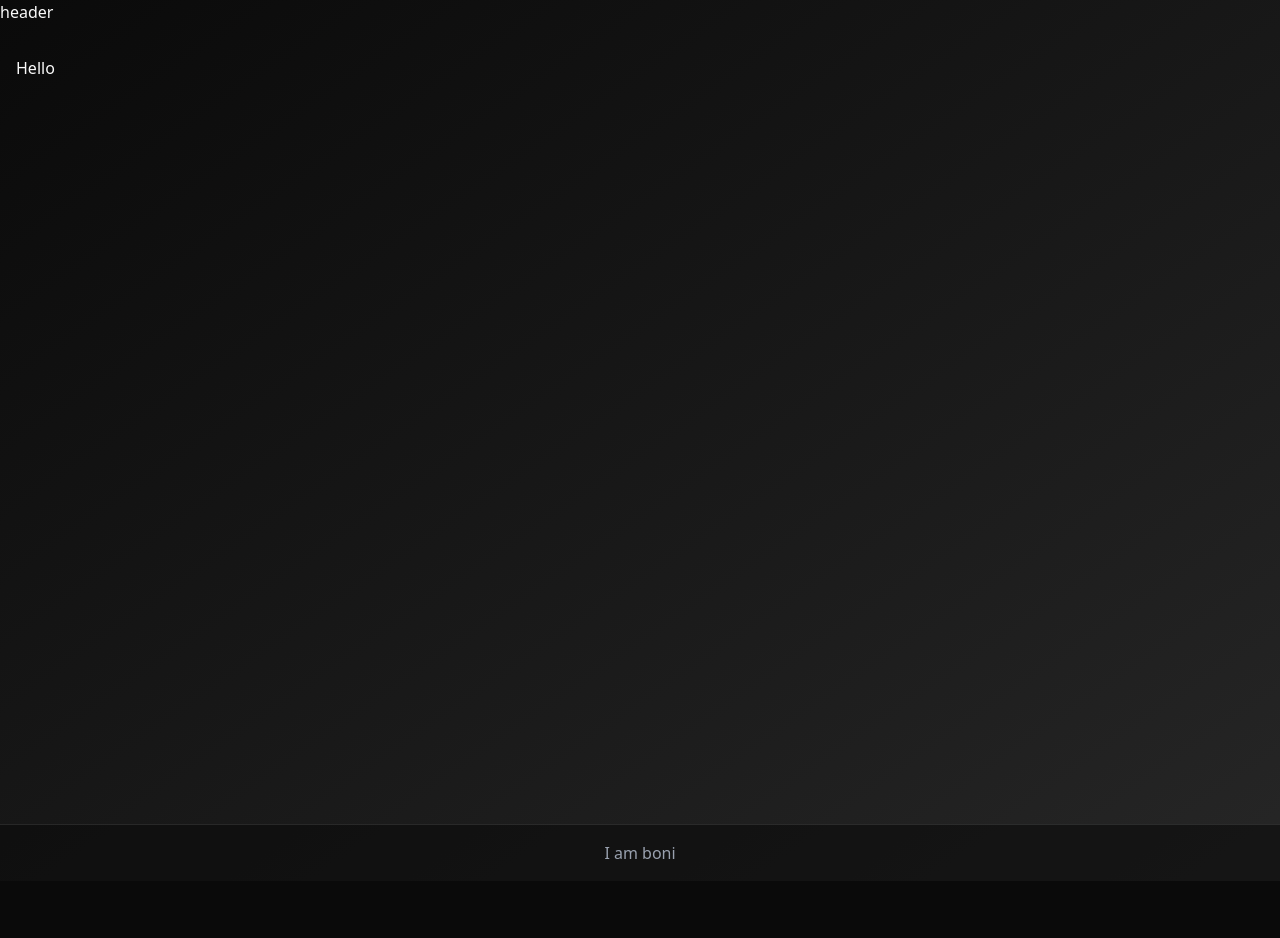
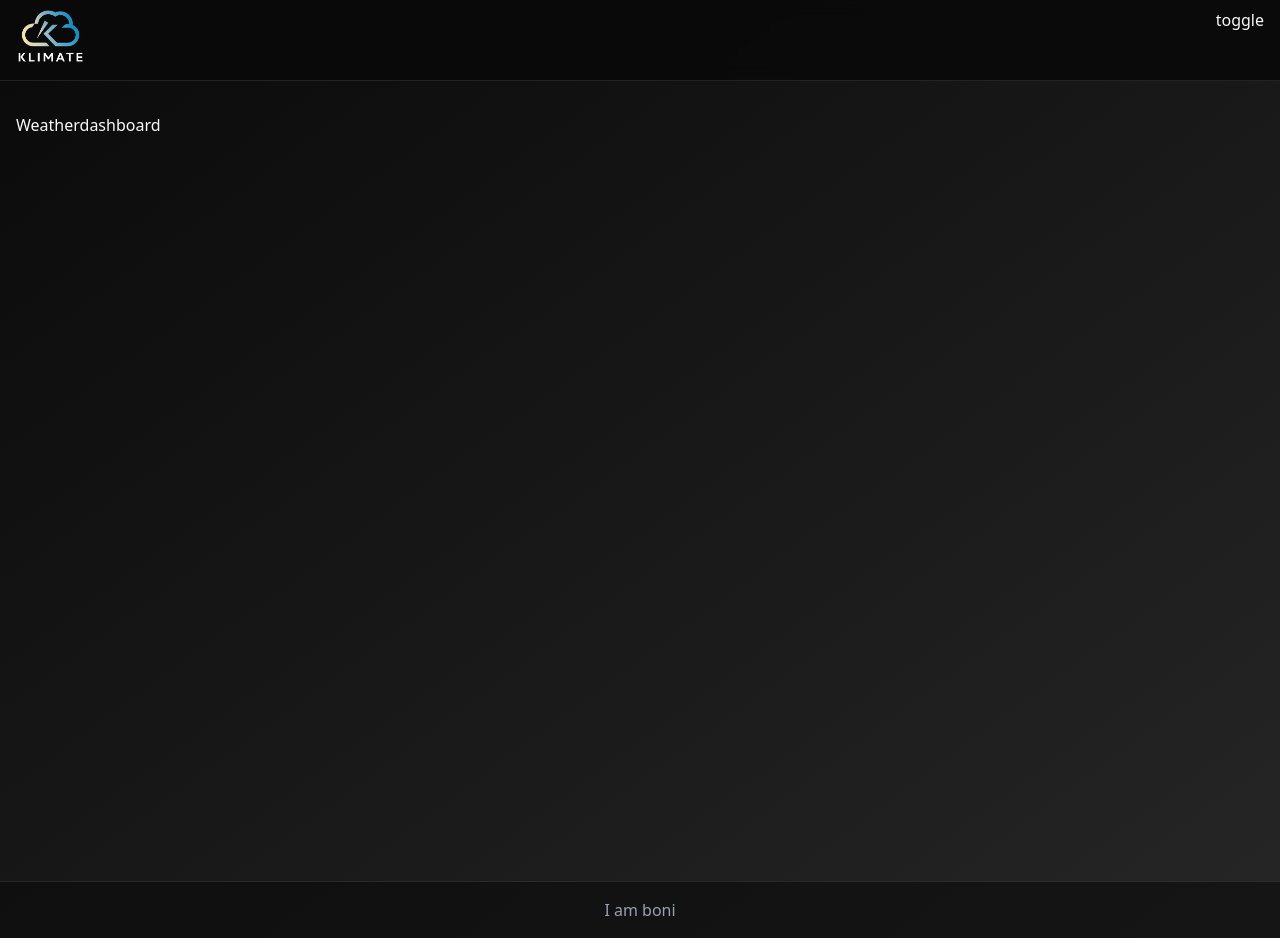
Before and after one commit to Boniadgithub/weather-app, a React (Vite) app: page / in a window 1280 px wide. Before the commit the page ends 881 px from the top, so only its background shows below. Built offline with nearby package versions, Linux system fonts and the light colour scheme.

Commit message:
dark and light mode added

```diff
--- a/src/App.tsx
+++ b/src/App.tsx
@@ -1,14 +1,21 @@
 
 import './App.css'
-import { BrowserRouter } from 'react-router-dom';
+import { BrowserRouter, Routes, Route } from 'react-router-dom';
 import Layout from './components/Layout';
 import { ThemeProvider } from './context/theme-provider';
+import Weatherdashboard from './Pages/weather-dashboard';
+import Citypage from './Pages/city-pages';
 
 function App() {
 return(
 <BrowserRouter>
   <ThemeProvider defaultTheme="dark">
-    <Layout> Hello</Layout>
+    <Layout>
+        <Routes>
+            <Route path='/' element={<Weatherdashboard/>}/>
+            <Route path='/city/:cityName' element={<Citypage/>}/>
+        </Routes>
+    </Layout>
   </ThemeProvider>
 </BrowserRouter>
 );
--- /dev/null
+++ b/src/Pages/city-pages.tsx
@@ -0,0 +1,10 @@
+
+const Citypage = () => {
+  return (
+    <div>
+      Citypage
+    </div>
+  );
+}
+
+export default Citypage;
--- /dev/null
+++ b/src/Pages/weather-dashboard.tsx
@@ -0,0 +1,12 @@
+
+
+const Weatherdashboard =()=> {
+  // your code here
+  return (
+    <div>
+     Weatherdashboard
+    </div>
+  );
+}
+
+export default Weatherdashboard;
--- /dev/null
+++ b/src/components/Header.tsx
@@ -0,0 +1,26 @@
+
+import {Link} from "react-router-dom"
+import {useTheme} from "@/context/theme-provider"
+const Header = () => {
+ const {theme ,setTheme } = useTheme();
+ const isDark = theme === "dark"
+
+  return (
+    <header className="sticky top-0 z-50 w-full border-b bg-background/95 backdrop-blur py-2">
+      <div className="container mx-auto flex h-16 item-center justify-between px-4">
+        <Link to = {'/'}>
+          <img src = {theme==="dark" ? "/logo (1).png": "/logo2.png"}  alt="climate logo" className="h-14"/>
+        </Link>
+        <div>
+            {/* search */}
+            {/* theme togel */}
+            <div onClick={()=> setTheme(isDark? "light" :"dark")}>
+                toggle
+            </div>
+        </div>
+      </div>
+    </header>
+  )
+}
+
+export default Header
--- a/src/components/layout.tsx
+++ b/src/components/layout.tsx
@@ -1,9 +1,10 @@
 import  type {PropsWithChildren } from 'react'
+import Header from './Header';
 
 const Layout = ({children}:PropsWithChildren) => {
   return (
     <div className='bg-gradient-to-br from-background to-muted'>
-        header
+        <Header></Header>
       <main className='min-h-screen container mx-auto px-4 py-8'>{children}</main>
         <footer className='border-t backdrop:blur py-4 supports-[backdrop-filter]:bg-background/60'>
             <div className='container mx-auto text-center text-gray-400'>
```
Also changed, not shown: public/logo (1).png (added), public/logo2.png (added).
